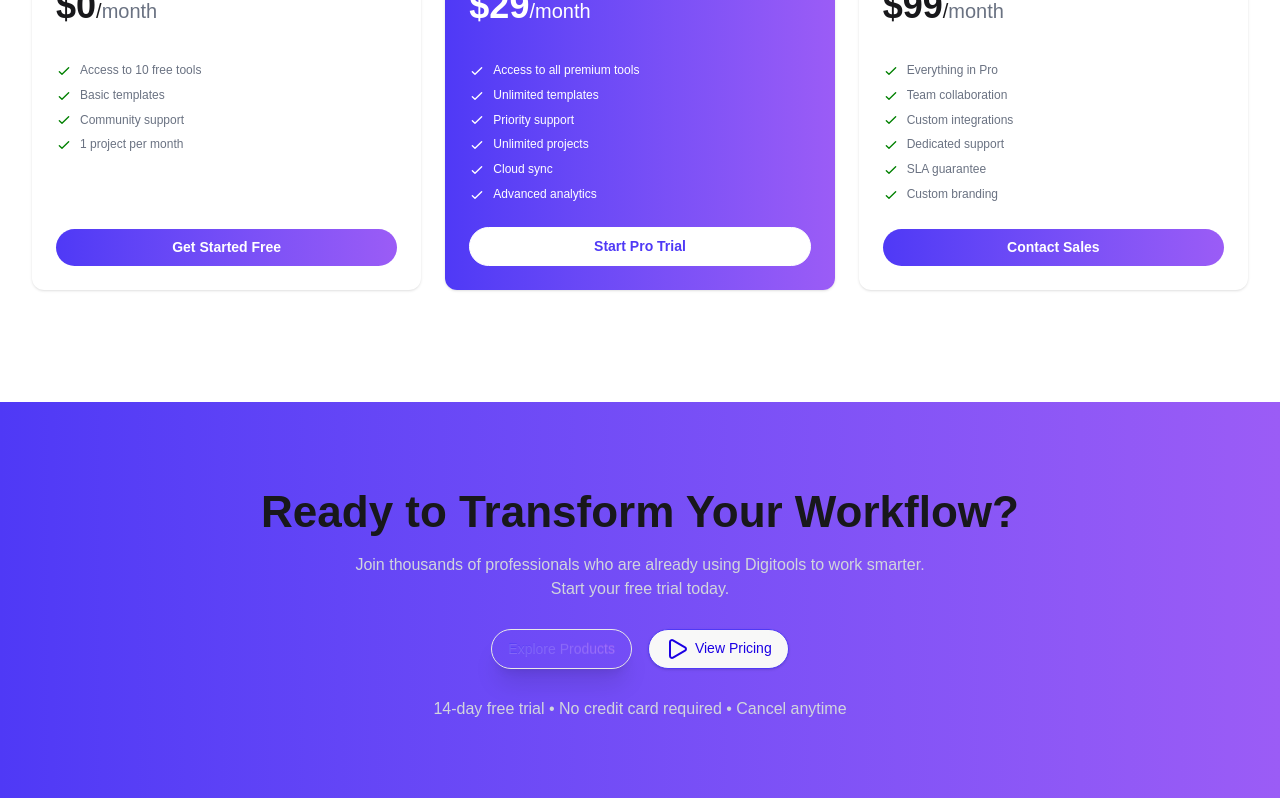
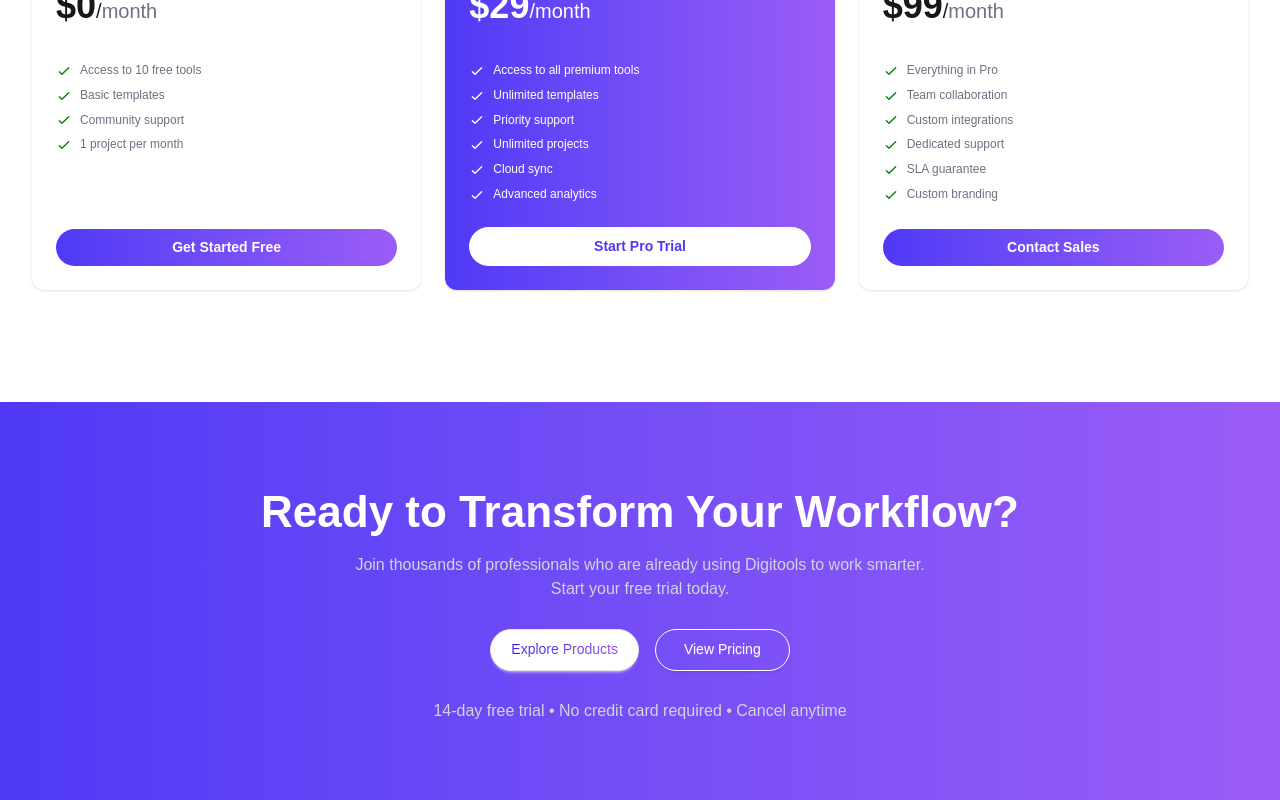
Before and after one commit to kamalcodezen/digital-products-hub, a React (Vite) app: page / in a window 1280 px wide. Shown: the part 2234-3034 px from the top of the page. Built offline with nearby package versions, Linux system fonts and the light colour scheme.

Commit message:
CTA section design complete

```diff
--- a/src/components/ctaSection/CTASection.jsx
+++ b/src/components/ctaSection/CTASection.jsx
@@ -2,11 +2,10 @@ import { Play } from "lucide-react";
 
 const CTASection = () => {
   return (
-    <section>
+    <section className="my-container">
       <div className="py-[clamp(3rem,6vw,7.5rem)] space-y-7">
-
         {/* heading content  */}
-        <h2 className="text-[clamp(2.75rem,4vw,2rem)] font-bold mb-2 text-center">
+        <h2 className="text-[clamp(2.75rem,5vw,2.75rem)] font-bold mb-2 text-center text-white">
           Ready to Transform Your Workflow?
         </h2>
         <p className="text-gray-300 text-center">
@@ -16,11 +15,12 @@ const CTASection = () => {
 
         {/* CTA button */}
         <div className="space-x-4  text-center">
-          <button className="btn bg-white bg-linear-to-r from-[#4F39F6]  to-[#9B5CF6] rounded-full  bg-clip-text text-transparent font-medium shadow-xl border ">
-            <a href="#">Explore Products</a>
+          <button className="btn bg-white rounded-full border py-5 px-5 font-medium">
+            <span className="bg-gradient-to-r from-[#321ae9] to-[#8e40fa] bg-clip-text text-transparent">
+              Explore Products
+            </span>
           </button>
-          <button className="btn font-medium rounded-full border-[1.5px] border-[#4F39F6] shadow text-[#1b00e4]">
-            <Play />
+          <button className="btn font-medium rounded-full border-[1.5px] border-white border-[#4F39F6] bg-transparent shadow text-white py-5 px-7 ">
             <a href="#">View Pricing</a>
           </button>
         </div>
```
